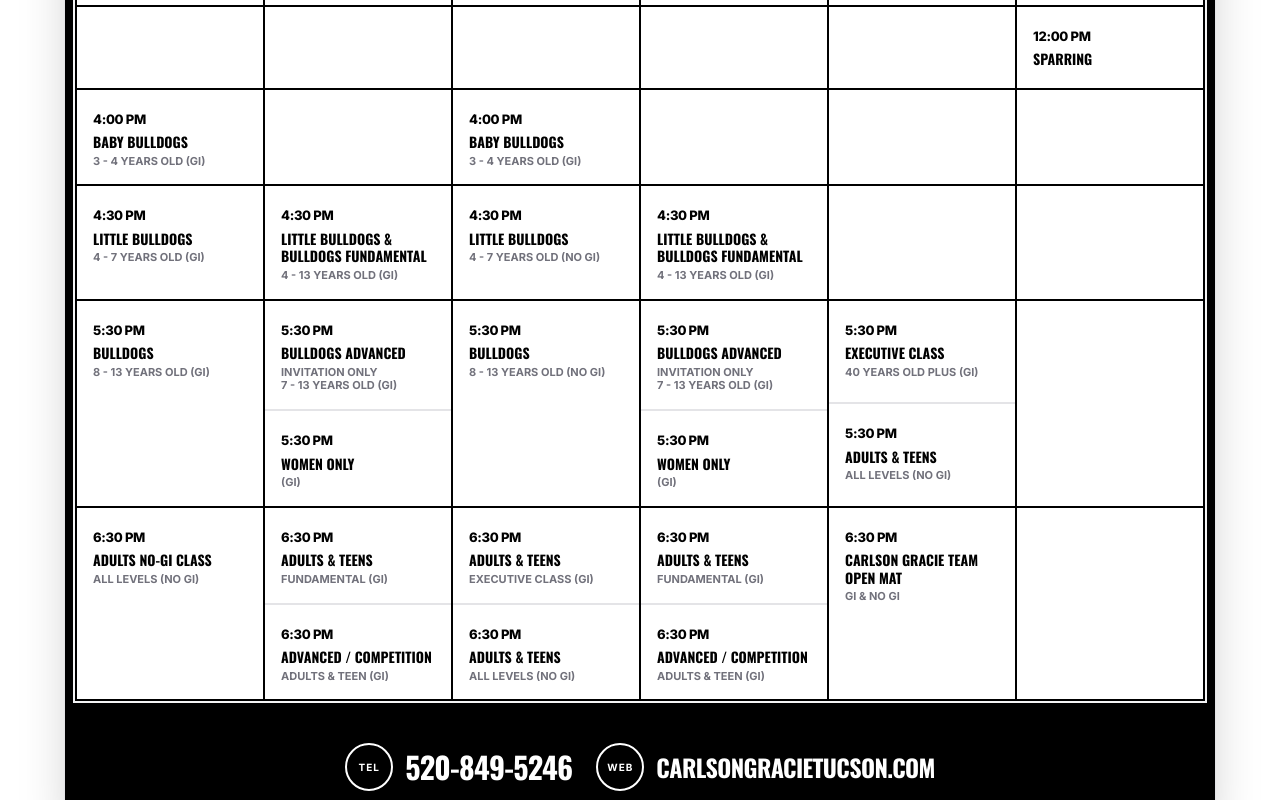
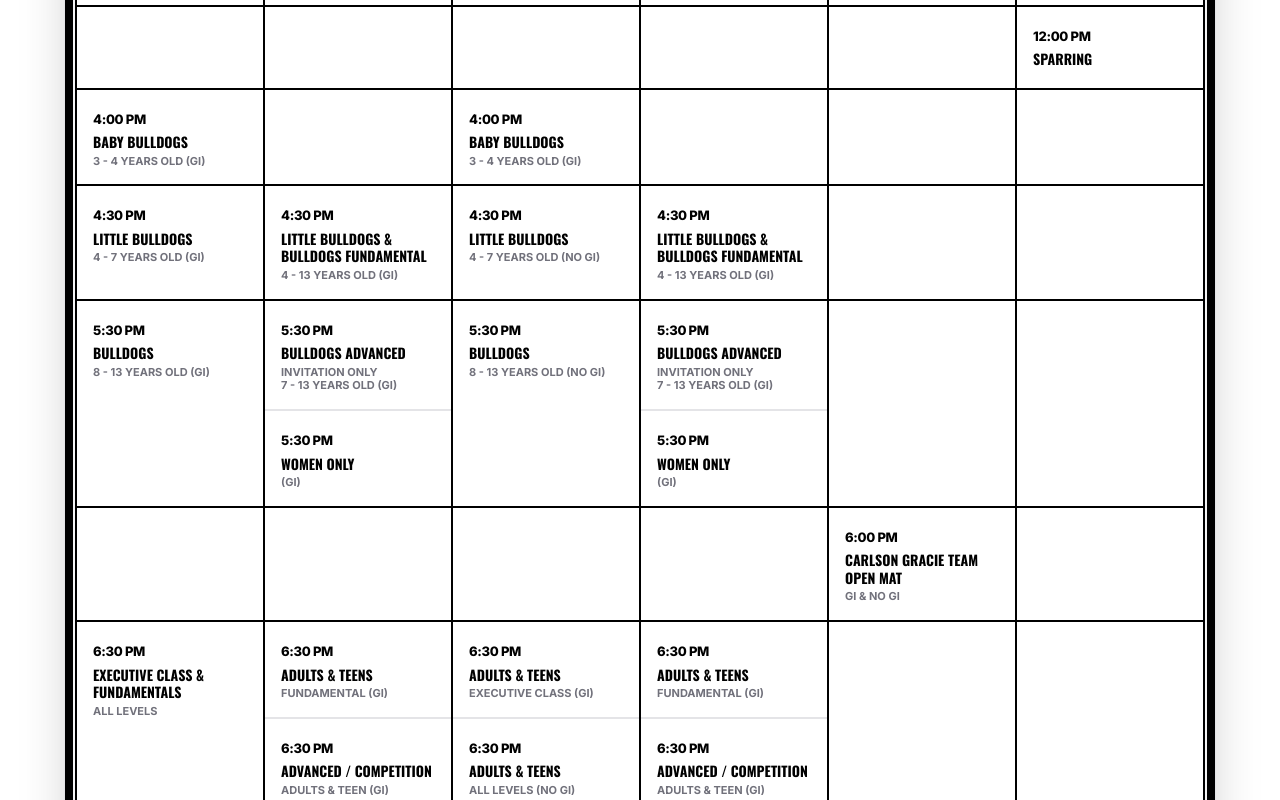
Before and after one commit to CauaMarley/andre-freire, a React (Vite) app: page / in a window 1280 px wide. Shown: the part 7905-8705 px from the top of the page. Built offline with nearby package versions, Linux system fonts and the light colour scheme.

Commit message:
feat: update weekly class schedule
Refine Monday and Friday class offerings and update the grid time slots to reflect current academy training hours.

```diff
--- a/src/components/ScheduleGrid.tsx
+++ b/src/components/ScheduleGrid.tsx
@@ -11,7 +11,7 @@
       { time: "4:00 PM", name: "Baby Bulldogs", details: "3 - 4 Years Old (Gi)", tag: "" },
       { time: "4:30 PM", name: "Little Bulldogs", details: "4 - 7 Years Old (Gi)", tag: "" },
       { time: "5:30 PM", name: "Bulldogs", details: "8 - 13 Years Old (Gi)", tag: "" },
-      { time: "6:30 PM", name: "Adults No-Gi Class", details: "All Levels (No Gi)", tag: "" },
+      { time: "6:30 PM", name: "Executive Class & Fundamentals", details: "All Levels", tag: "" },
     ]
   },
   {
@@ -51,9 +51,7 @@
     classes: [
       { time: "6:00 AM", name: "Adults & Teens", details: "All Levels (No Gi)", tag: "★ NEW" },
       { time: "11:30 AM", name: "Teens & Adults", details: "All Levels (Gi Class)", tag: "" },
-      { time: "5:30 PM", name: "Executive Class", details: "40 Years Old Plus (Gi)", tag: "" },
-      { time: "5:30 PM", name: "Adults & Teens", details: "All Levels (No Gi)", tag: "" },
-      { time: "6:30 PM", name: "Carlson Gracie Team Open Mat", details: "Gi & No Gi", tag: "" },
+      { time: "6:00 PM", name: "Carlson Gracie Team Open Mat", details: "Gi & No Gi", tag: "" },
     ]
   },
   {
@@ -140,7 +138,7 @@
               </tr>
             </thead>
             <tbody>
-              {["6:00 AM", "10:00 AM", "11:00 AM", "11:30 AM", "12:00 PM", "4:00 PM", "4:30 PM", "5:30 PM", "6:30 PM"].map((time, timeIdx) => (
+              {["6:00 AM", "10:00 AM", "11:00 AM", "11:30 AM", "12:00 PM", "4:00 PM", "4:30 PM", "5:30 PM", "6:00 PM", "6:30 PM"].map((time, timeIdx) => (
                 <tr key={timeIdx}>
                   {scheduleData.map((dayData, dayIdx) => {
                     const classesAtTime = dayData.classes.filter(c => c.time === time);
```
